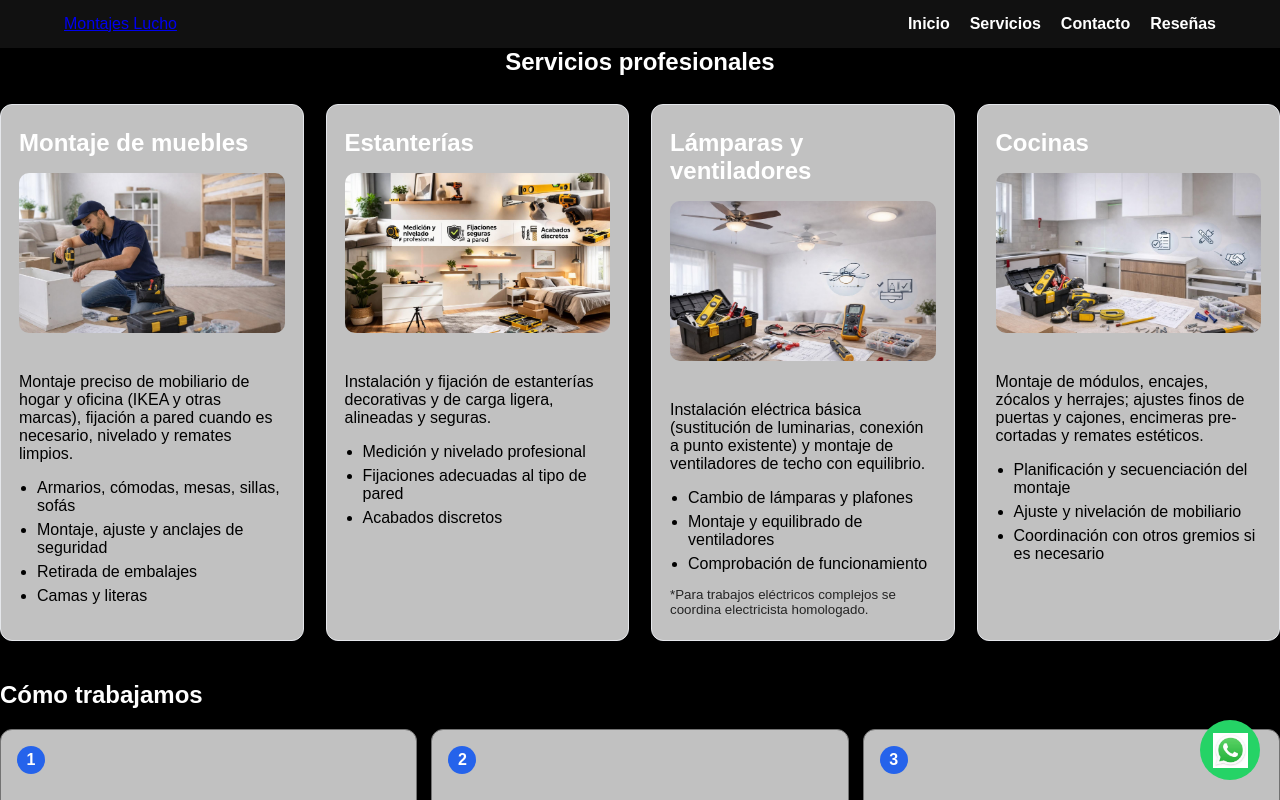
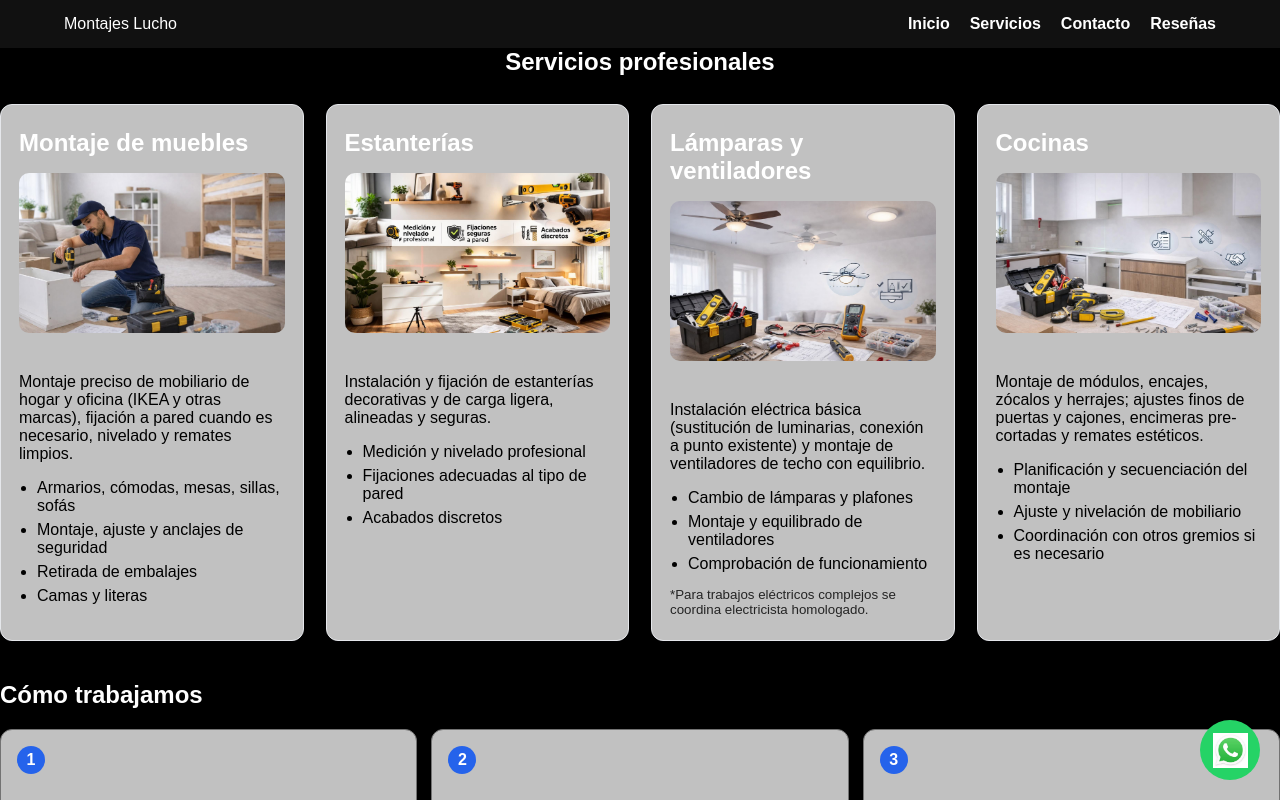
Before and after one commit to cybertechcorp/montajes-lucho, a React (Vite) app in the folder frontend/: page /servicios in a window 1280 px wide. Shown: the top 800 px of the page. Built offline with nearby package versions, Linux system fonts and the light colour scheme.

Commit message:
feat: change navbar title color and decoration

```diff
--- a/frontend/src/components/Header.jsx
+++ b/frontend/src/components/Header.jsx
@@ -4,7 +4,7 @@ export default function Header() {
   return (
     <header className="nav">
       <div className="nav-container">
-        <Link to="/" className="logo">Montajes Lucho</Link>
+        <Link to="/" className="logo" style={{ color: 'white', textDecoration: 'none' }}>Montajes Lucho</Link>
         <nav className="menu">
           <Link to="/">Inicio</Link>
           <Link to="/servicios">Servicios</Link>
```
